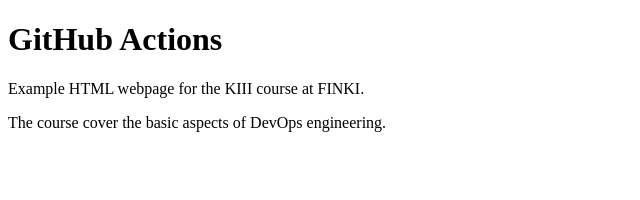
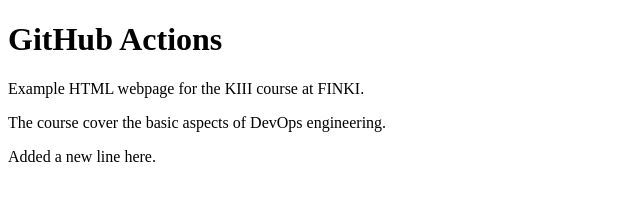
Before and after one commit to marijaapr/super-linter-example, a plain HTML site: page index.html in a window 1280 px wide. Shown: the whole page, without its empty margins (0-640 px from the left). Drawn offline with Linux system fonts and the light colour scheme.

Commit message:
Update index.html

```diff
--- a/index.html
+++ b/index.html
@@ -4,5 +4,6 @@
     <h1>GitHub Actions</h1>
     <p>Example HTML webpage for the KIII course at FINKI.</p>
     <p>The course cover the basic aspects of DevOps engineering.</p>
+    <p>Added a new line here.</p>
   </body>
 </html>
```
